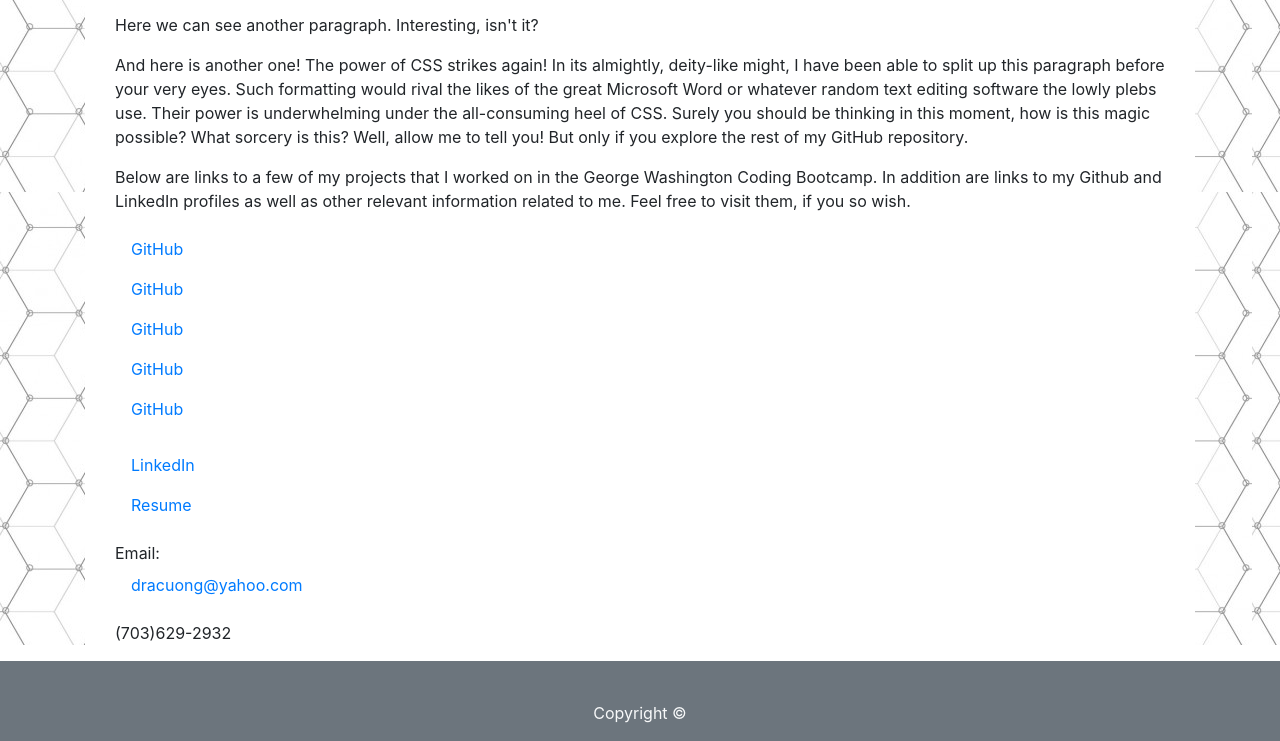
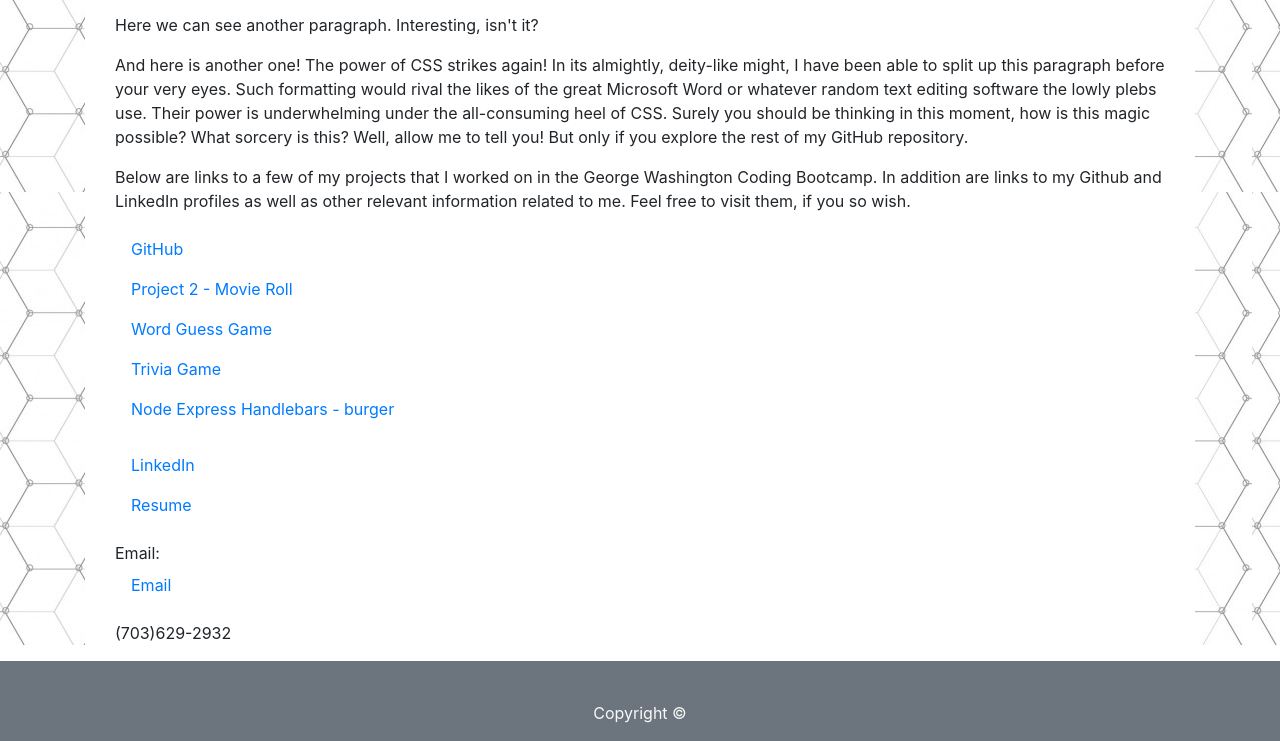
Before and after one commit to cnpham/Portfolio, a plain HTML site: page index.html in a window 1280 px wide. Shown: the part 434-1175 px from the top of the page. Drawn offline with nearby package versions, Linux system fonts and the light colour scheme.

Commit message:
Add files via upload

```diff
--- a/index.html
+++ b/index.html
@@ -50,16 +50,15 @@
                         </p>
                         <p>
                             <a class="nav-link" href="https://github.com/cnpham">GitHub</a>
-                            <a class="nav-link" href="https://github.com/cnpham">GitHub</a>
-                            <a class="nav-link" href="https://github.com/cnpham">GitHub</a>
-                            <a class="nav-link" href="https://github.com/cnpham">GitHub</a>
-                            <a class="nav-link" href="https://github.com/cnpham">GitHub</a>
+                            <a class="nav-link" href="https://github.com/cnpham/project2final">Project 2 - Movie Roll</a>
+                            <a class="nav-link" href="https://github.com/cnpham/Word-Guess-Game">Word Guess Game</a>
+                            <a class="nav-link" href="https://github.com/cnpham/TriviaGame">Trivia Game</a>
+                            <a class="nav-link" href="https://github.com/cnpham/burger">Node Express Handlebars - burger</a>
                         </p>
                         <p>
-
                             <a class="nav-link" href="https://www.linkedin.com/in/cuong-pham-2a3286173/">LinkedIn</a>
                             <a class="nav-link" href="assets\images\Resume.pdf">Resume</a>
-                            <p>Email: <a class="nav-link" href="dracuong@yahoo.com">dracuong@yahoo.com</a></p>
+                            <p>Email: <a class="nav-link" href="dracuong@yahoo.com">Email</a></p>
                             <p>
                                 (703)629-2932
                             </p>
```
Also changed, not shown: assets/css/style.css (line endings or trailing spaces), contact.html (line endings or trailing spaces), portfolio.html (line endings or trailing spaces).
